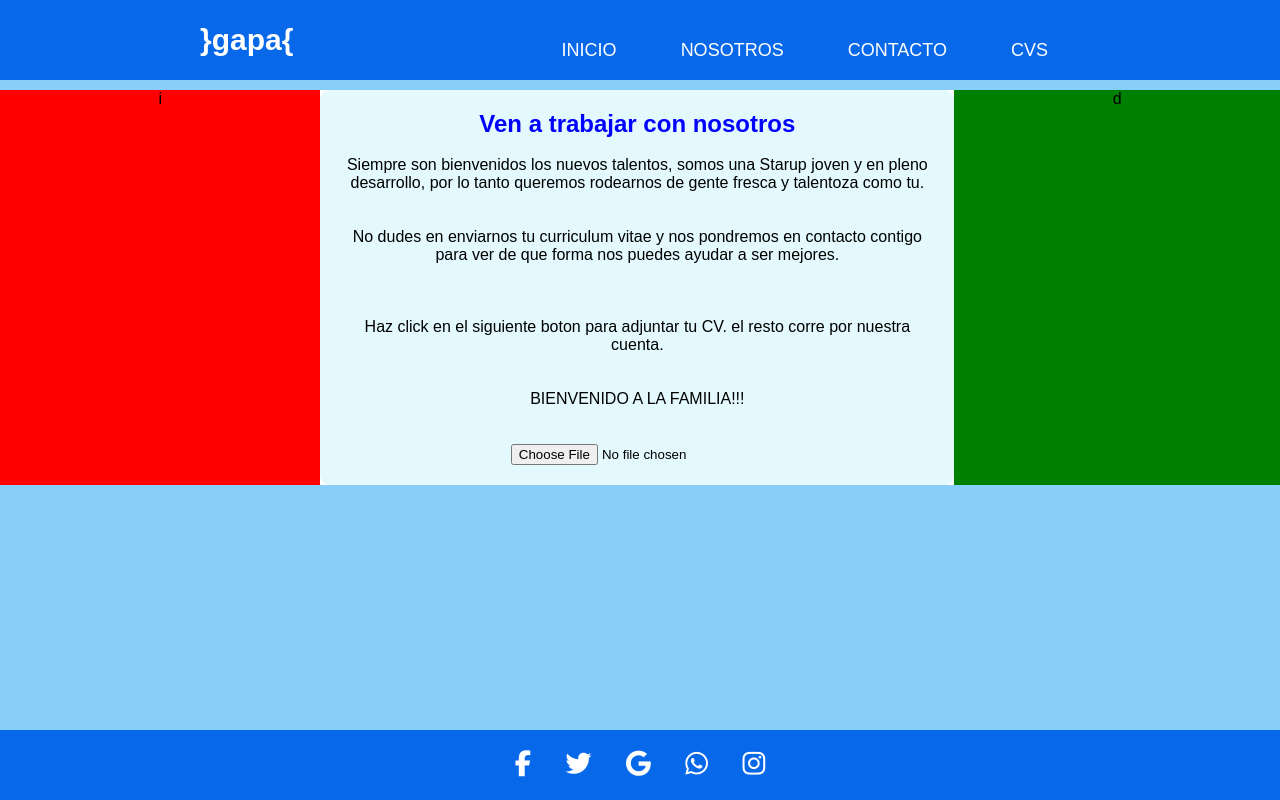
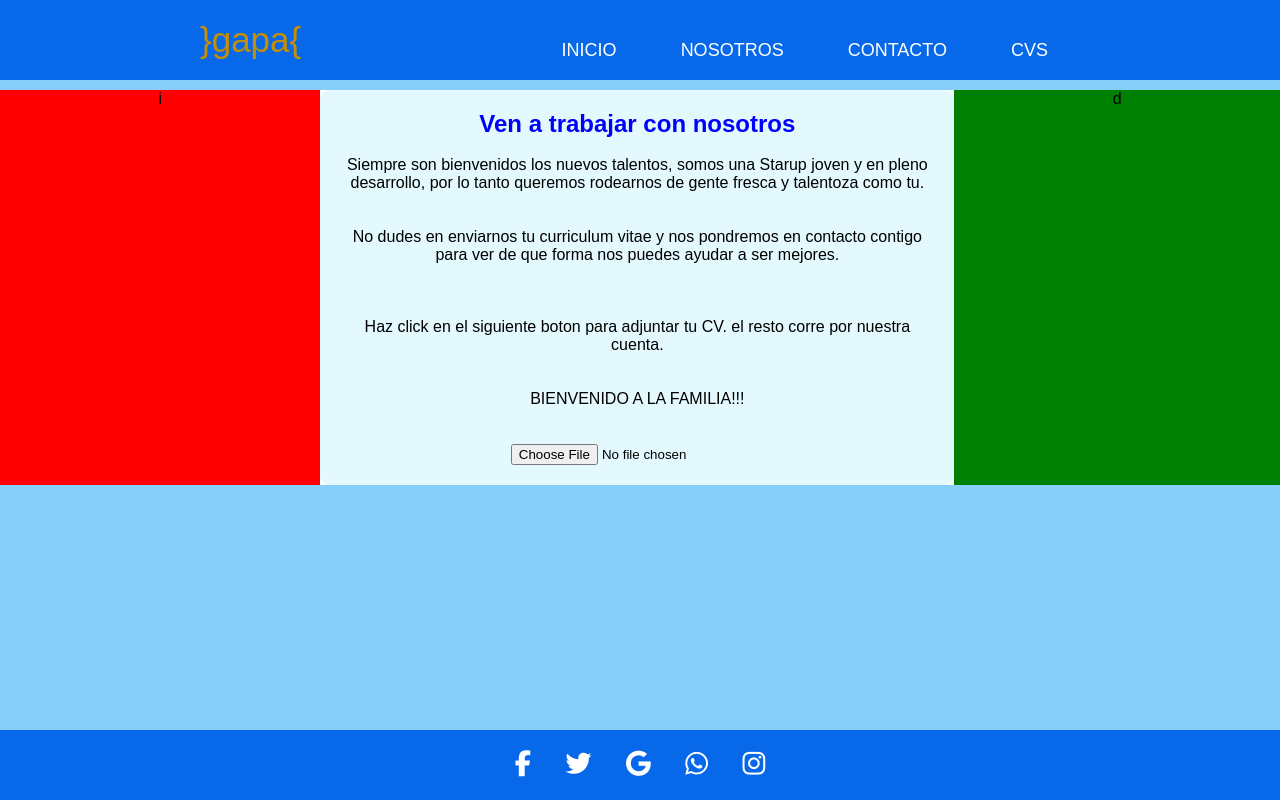
Before and after one commit to P4B0N/Semana12, a plain HTML site: page cvs.html in a window 1280 px wide. In both pictures the pointer is over the link "}gapa{". Drawn offline with Linux system fonts and the light colour scheme.

Commit message:
efectLogo

```diff
--- a/estilos.css
+++ b/estilos.css
@@ -185,6 +185,11 @@ footer{
     padding: 0 40px;
     line-height: 80px;
   }
+  .logo:hover {
+    color: #c68e02;
+    font-size: 35px;
+    font-weight:lighter
+  }
 
   .nav-menu {
     display: flex;
@@ -224,6 +229,9 @@ footer{
     cursor: pointer;
 
     display: none;
+  }
+  .nav-toggle:hover {
+    color: #c68e02;
   }
 
   /* MOBILE */
```
